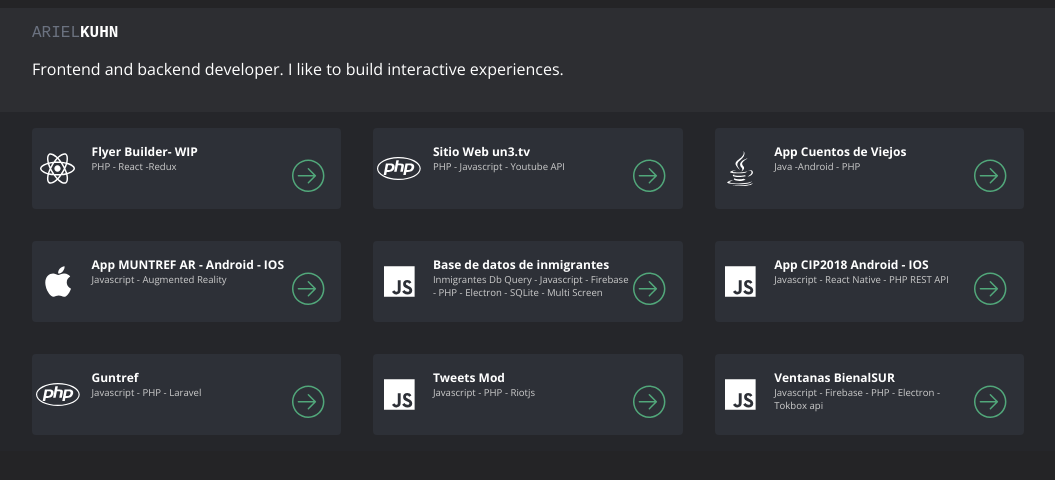
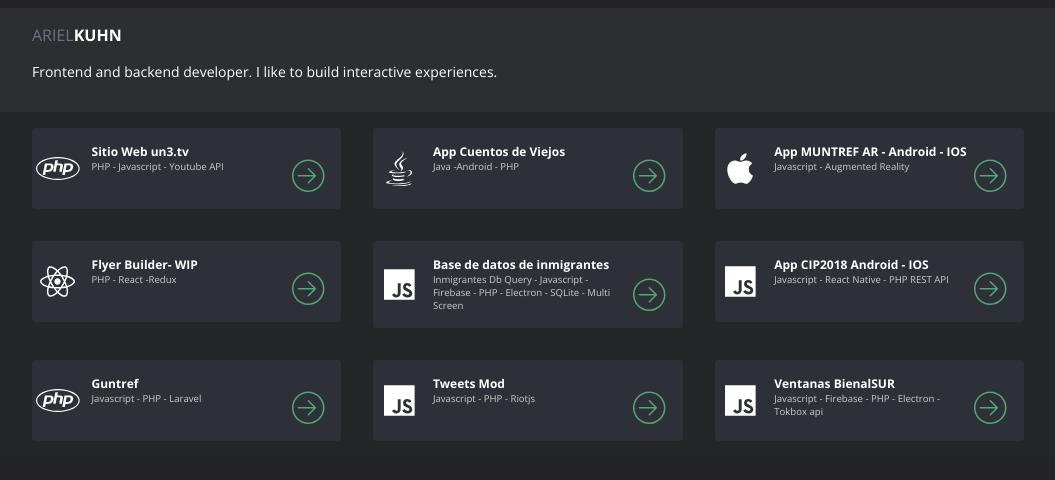
Before and after one commit to arielgk/portfolio2021, a Next.js app: page / in a window 1280 px wide. Shown: the top 480 px of the page, without its empty margins (112-1167 px from the left). Built offline with nearby package versions, Linux system fonts and the light colour scheme.

Commit message:
cleaning up

```diff
--- a/components/Card.js
+++ b/components/Card.js
@@ -2,51 +2,27 @@ import Link from 'next/link'
 import Arrow from "./Icons/arrow";
 import {library} from '@fortawesome/fontawesome-svg-core'
 import {FontAwesomeIcon} from '@fortawesome/react-fontawesome'
-import {faCheckSquare, faCoffee} from '@fortawesome/free-solid-svg-icons'
 import {faPhp, faReact, faApple, faWindows, faJava, faAndroid, faJs} from "@fortawesome/free-brands-svg-icons";
 
-library.add(faPhp, faReact, faCoffee, faApple, faWindows, faJava, faAndroid, faJs);
+library.add(faPhp, faReact, faApple, faWindows, faJava, faAndroid, faJs);
 
 const Card = ({item}) => {
 
     return (
         <Link href="/card/[slug]" as={`/card/${item.slug}`}>
-
             <article className="card">
                 <div className="inner-card">
-
                     <aside>
                         <FontAwesomeIcon
                             icon={['fab', item.techs[0].toLowerCase().substring(2)]}/>
                     </aside>
                     <main>
-
                         <div className="card-header">
                             {item.name}
                         </div>
                         <div className={'card-desc'}>
                             {item.desc}
                         </div>
-                        {/*<div className="card-techs">*/}
-                        {/*    {item.techs*/}
-                        {/*        // .filter((i, index) => index !== 0)*/}
-                        {/*        .map((tech, index) => {*/}
-
-                        {/*        return <div key={index}>*/}
-                        {/*            /!*{ tech.toUpperCase().substring(2)}*!/*/}
-                        {/*            /!*{tech}*!/*/}
-                        {/*            <div className={'svg-container'}>*/}
-
-                        {/*                <FontAwesomeIcon*/}
-                        {/*                    icon={['fab', tech.toLowerCase().substring(2)]}/>*/}
-                        {/*            </div>*/}
-
-
-                        {/*        </div>*/}
-                        {/*    })}*/}
-                        {/*</div>*/}
-
-
                     </main>
                     <div className="icon">
                         <Arrow/>
--- /dev/null
+++ b/components/Header.js
@@ -0,0 +1,30 @@
+import React from 'react';
+import Link from 'next/link'
+
+
+const Header = () => {
+
+
+    return (
+        <div className={'app-top'}>
+            <div className={'inframe'}>
+                <div className="header">
+                    <Link href="/" as={'/'}>
+                        <div className="logo">
+
+                            ARIEL<span>KUHN</span>
+                        </div>
+
+                    </Link>
+                    <p>Frontend and backend developer. I like to build interactive experiences.
+                    </p>
+                </div>
+
+            </div>
+
+        </div>
+    )
+}
+
+
+export default Header;
--- a/data/items.js
+++ b/data/items.js
@@ -1,27 +1,5 @@
 export default [
-    {
-        id: 500,
-        slug: 'maqfly',
-        name: 'Flyer Builder- WIP',
-        desc: 'PHP - React -Redux',
-        longDesc: 'Flyer Builder with templates support',
-        img: {
-            small: '//arielkuhndev.xyz/assets/img/maqfly_small.jpg',
-            large: '//arielkuhndev.xyz/assets/img/maqfly_large.jpg'
-        },
-        video: '-EmdHCwON7k',
-        video_2: '',
-        gallery: [
-            {
-                large: '//arielkuhndev.xyz/assets/gallery/maqfly_1.jpg'
-            }
-        ],
-        techs: [
-            'faReact',
-            'faPhp',
-        ],
-        url: '#'
-    },
+
     {
         id: 1,
         slug: 'un3',
@@ -108,6 +86,28 @@ export default [
             'faJs',
             'faAndroid',
         ]
+    }, {
+        id: 500,
+        slug: 'maqfly',
+        name: 'Flyer Builder- WIP',
+        desc: 'PHP - React -Redux',
+        longDesc: 'Flyer Builder with templates support',
+        img: {
+            small: '//arielkuhndev.xyz/assets/img/maqfly_small.jpg',
+            large: '//arielkuhndev.xyz/assets/img/maqfly_large.jpg'
+        },
+        video: '-EmdHCwON7k',
+        video_2: '',
+        gallery: [
+            {
+                large: '//arielkuhndev.xyz/assets/gallery/maqfly_1.jpg'
+            }
+        ],
+        techs: [
+            'faReact',
+            'faPhp',
+        ],
+        url: '#'
     },
     {
         id: 3,
--- a/pages/card/[slug].js
+++ b/pages/card/[slug].js
@@ -7,6 +7,8 @@ import Plyr from "plyr-react";
 import SwiperCore, {Navigation, Pagination, Scrollbar, A11y} from 'swiper';
 import {FontAwesomeIcon} from '@fortawesome/react-fontawesome'
 import {faTimes, faTimesCircle } from '@fortawesome/free-solid-svg-icons'
+import Header from "../../components/Header";
+import Arrow from "../../components/Icons/arrow";
 
 SwiperCore.use([Navigation, Pagination, Scrollbar, A11y]);
 const fetcher = async (url) => {
@@ -24,29 +26,24 @@ export default function Card() {
         () => query.slug && `/api/items/${query.slug}`,
         fetcher
     )
-    if (error) return <div>{error.message}</div>
-    if (!data) return <div>Loading...</div>
+    if (error) return <div className={'loading'}>{error.message}</div>
+    if (!data) return <div className={'loading'}>Loading...</div>
 
     return (
         <Layout>
+            <Header />
             <div className={'single'}>
 
                 <div className={'inframe'}>
                     <div className="card-single">
                         <div>
-                            <div className={'close-section'}>
-
+                            <div className="card-single-header">
                                 <Link href={"/"}>
-                                    <FontAwesomeIcon icon={faTimesCircle}/>
+                                    <Arrow/>
                                 </Link>
-
-                            </div>
-
-                            <div className="card-single-header">
                                 <h1>{data.name}</h1>
                             </div>
                             <div className={'card-single-content'}>
-
                                 <p className="description">
                                     {data.longDesc}
                                 </p>
@@ -61,9 +58,7 @@ export default function Card() {
                                         }
                                     ]
                                 }}/>
-
                             </div>
-
                         </div>
                     </div>
                 </div>
--- a/pages/index.js
+++ b/pages/index.js
@@ -2,30 +2,18 @@ import Head from 'next/head'
 import Layout from "../components/Layout";
 import useSWR from "swr";
 import Card from '../components/Card'
+import Header from '../components/Header'
 
 const fetcher = (url) => fetch(url).then((res) => res.json())
 
 export default function Home() {
 
     const {data, error} = useSWR('/api/items', fetcher)
-    if (error) return <div>Failed to load</div>
-    if (!data) return <div>Loading...</div>
+    if (error) return <div className={'loading'}>Failed to load</div>
+    if (!data) return <div className={'loading'}>Loading...</div>
     return (
         <Layout>
-            <div className={'app-top'}>
-                <div className={'inframe'}>
-                    <div className="header">
-                        <div className="logo">ARIEL<span>KUHN</span></div>
-                        <p>Frontend and backend developer. I like to build interactive experiences.
-                        </p>
-                    </div>
-                    {/*<div className={'hero'}>*/}
-                    {/*    <img src="inmigrantes.jpg"/>*/}
-                    {/*    <img src={'af-animation.gif'}/>*/}
-                    {/*</div>*/}
-                </div>
-
-            </div>
+         <Header />
 
             <div className={'app-down'}>
                 <div className={'inframe'}>
--- a/styles/style.scss
+++ b/styles/style.scss
@@ -12,7 +12,9 @@ body {
   font-family: 'Open Sans', sans-serif;
 }
 
-
+.loading{
+  @apply w-full text-center text-white;
+}
 .app {
   @apply flex  min-h-screen  flex-col w-full   ;
   .app-down {
@@ -27,32 +29,26 @@ body {
   .inframe {
     @apply flex flex-col w-full md:max-w-5xl justify-center;
   }
-
   .app-top {
     background: #2d2e32;
 
     .header {
       @apply p-4 text-white;
       p {
-        @apply mt-4;
+        font-size: .7rem;
+        @apply  md:text-sm mt-4;
       }
-
       .logo {
-        @apply font-medium text-gray-500;
-        font-family: 'Major Mono Display', monospace;
-
+        @apply font-medium text-gray-500 cursor-pointer;
         span {
           @apply font-bold text-white
         }
       }
     }
-
     .hero {
       @apply px-4;
     }
   }
-
-
 }
 
 .card-container {
@@ -61,16 +57,6 @@ body {
   .card {
     @apply w-full p-4   md:w-1/3;
     .card-techs {
-      > div {
-      }
-
-      //.svg-container{
-      //  @apply h-10 flex justify-center items-center;
-      //
-      //  svg{
-      //     width:15px;
-      //  }
-
     }
 
     .inner-card {
@@ -102,7 +88,7 @@ body {
         }
 
         .card-desc {
-          @apply text-white;
+          @apply text-white pr-4;
           font-size: .6rem;
           color: #ccc;
         }
@@ -140,14 +126,18 @@ body {
   }
 
   .card-single-header {
-    @apply sm:p-4 md:px-0 md:py-4;
+    @apply sm:px-0 sm:py-3 flex items-center;
+    svg{
+      @apply fill-current  w-6 md:w-6 mr-2;
+    }
     h1 {
-      @apply text-3xl;
+      @apply sm:text-2xl md:text-3xl;
     }
   }
 .card-single-content{
   p{
-    @apply text-xs
+    font-size: .7rem;
+    @apply  md:text-xs
   }
 }
   .card-gallery {
@@ -159,5 +149,5 @@ body {
   }
 }
 .close-section{
-  @apply w-full text-right cursor-pointer ;
+  @apply w-full text-left cursor-pointer ;
 }
```
